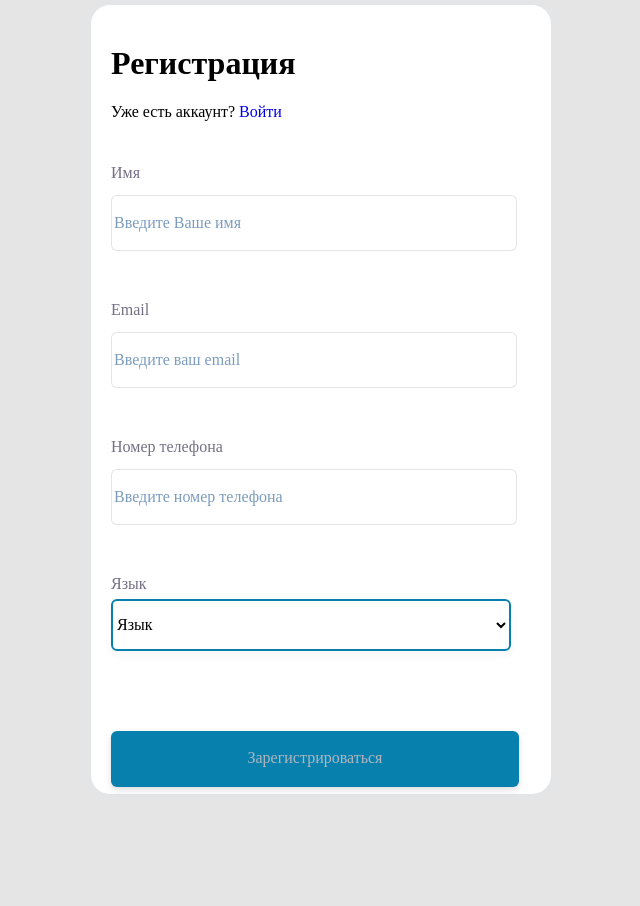
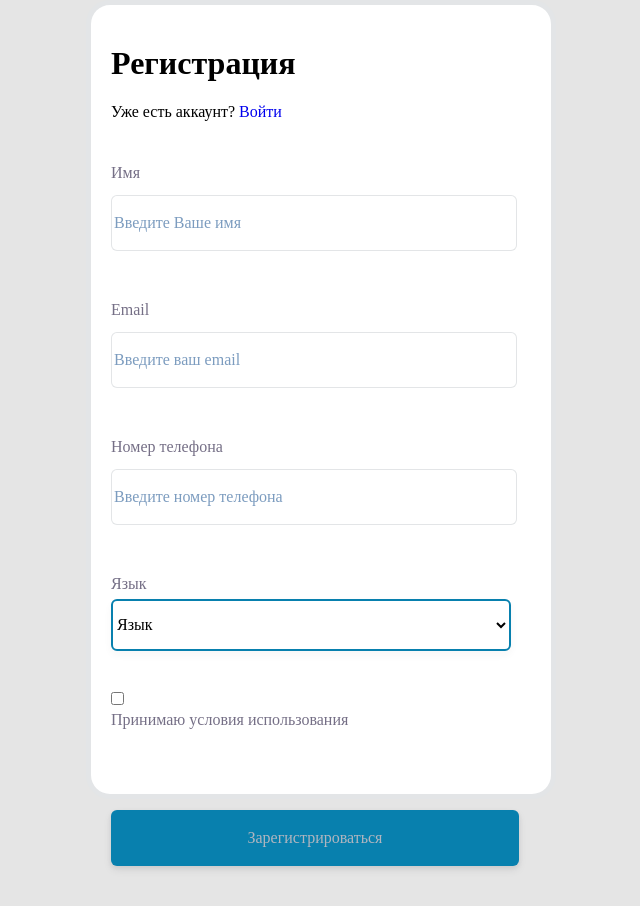
Before and after one commit to Decidophobia/form, a React (Create React App) app: page / in a window 1280 px wide. Shown: the whole page, without its empty margins (319-959 px from the left). Before the commit the page ends 827 px from the top, so only its background shows below. Built offline with nearby package versions, Linux system fonts and the light colour scheme.

Commit message:
temporary checkbox

```diff
--- a/src/Components/FormContainer.js
+++ b/src/Components/FormContainer.js
@@ -1,7 +1,8 @@
 import React from 'react';
-import { Formik, Form } from 'formik';
+import { Formik, Form, ErrorMessage, Field } from 'formik';
 import * as yup from 'yup';
 import FormControl from './FormControl';
+import ErrorText from './ErrorText';
 
 function FormContainer() {
   const dropdownOptions = [
@@ -17,6 +18,7 @@ function FormContainer() {
     email: '',
     phone: '',
     selectOption: '',
+    acceptTerms: false,
   };
 
   const onSubmit = (values) => {
@@ -44,6 +46,7 @@ function FormContainer() {
       )
       .required('* это поле обязательное'),
     selectOption: yup.string().required('* это поле обязательное'),
+    acceptTerms: yup.bool().oneOf([true], 'Примите условия использования'),
   });
   return (
     <Formik
@@ -93,6 +96,16 @@ function FormContainer() {
             options={dropdownOptions}
           />
 
+          <div className="formContent">
+            <Field as="checkbox" name="acceptTerms">
+              <input type="checkbox"></input>
+              <label htmlFor="acceptTerms">
+                Принимаю условия использования
+              </label>
+            </Field>
+            <ErrorMessage name="acceptTerms" component={ErrorText} />
+          </div>
+
           <button type="submit" disabled={!(formik.dirty && formik.isValid)}>
             Зарегистрироваться
           </button>
```
